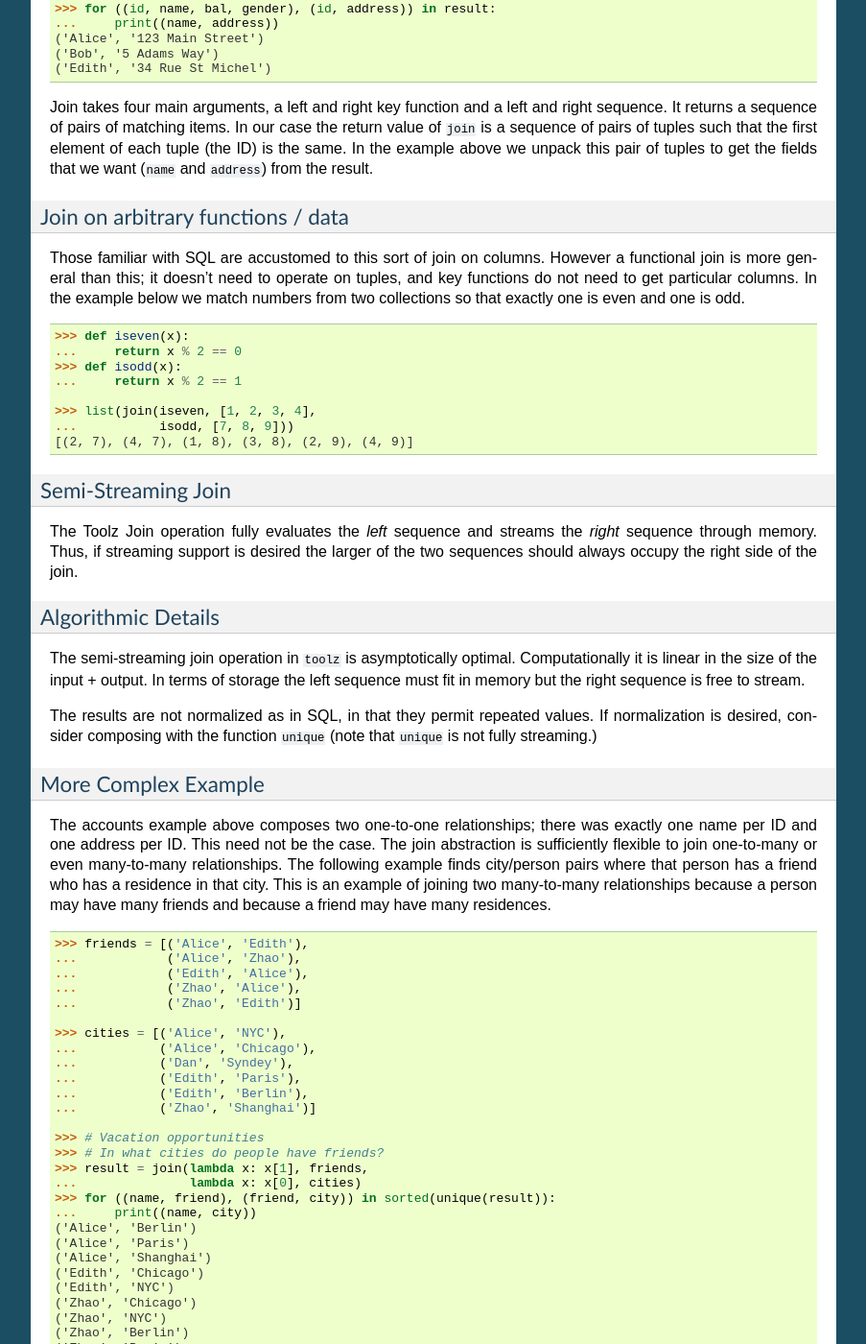
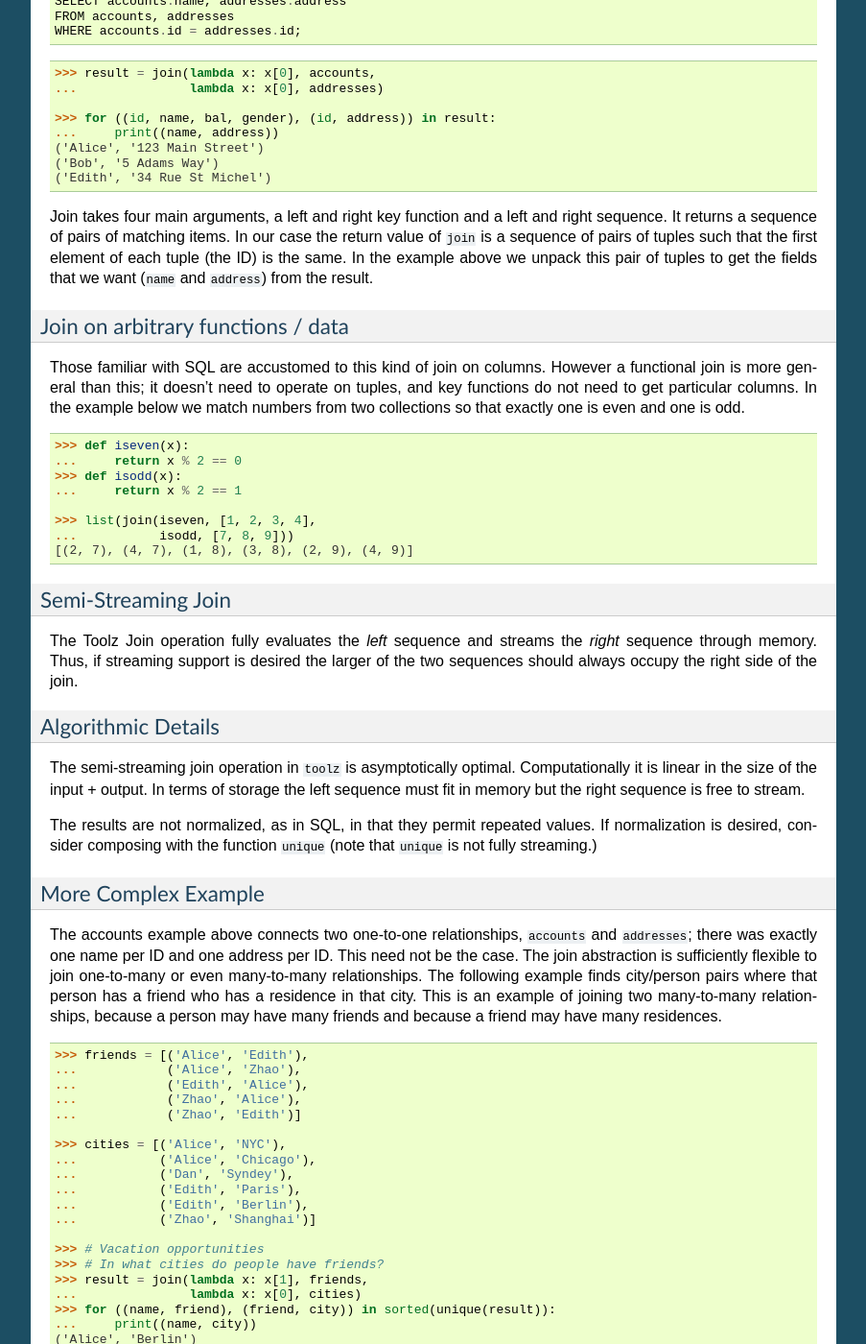
Before and after one commit to pytoolz/toolz, a Sphinx documentation site: the page built from doc/source/streaming-analytics.rst, in a window 1280 px wide and 1400 px high, scrolled down 2501 px. Shown: the whole window at 96% size, without its empty margins (198-1101 px from the left). Built offline with Sphinx 7.4.7, drawn with Linux system fonts in a browser that asks for light colours; the version number is read from the project's files by our own code; some of the changed text lies outside the part shown.

Commit message:
streaming-analytics edits suggested by @eriknw

```diff
--- a/doc/source/streaming-analytics.rst
+++ b/doc/source/streaming-analytics.rst
@@ -37,6 +37,10 @@
    ...                map(get([1, 2])),
    ...                list)
 
+*note: this uses the
+[curried](http://toolz.readthedocs.org/en/latest/curry.html) versions of
+``map`` and ``reduce``.*
+
 Of course, these operations are also well supported with standard
 list/generator comprehension syntax.  This syntax is more often used and
 generally considered to be more Pythonic.
@@ -123,6 +128,9 @@
 
    >>> reduceby(iseven, add, [1, 2, 3, 4])
    {True: 6, False: 4}
+
+The even numbers are added together ``(2 + 4 = 6)`` into group ``True``, and
+the odd numbers are added together ``(1 + 3 = 4)`` into group ``False``.
 
 
 Note that we have to replace the reduction ``sum`` with the binary operator
@@ -192,7 +200,7 @@
 Join on arbitrary functions / data
 ^^^^^^^^^^^^^^^^^^^^^^^^^^^^^^^^^^
 
-Those familiar with SQL are accustomed to this sort of join on columns.
+Those familiar with SQL are accustomed to this kind of join on columns.
 However a functional join is more general than this; it doesn't need to operate
 on tuples, and key functions do not need to get particular columns.  In the
 example below we match numbers from two collections so that exactly one is even
@@ -226,7 +234,7 @@
 storage the left sequence must fit in memory but the right sequence is free to
 stream.
 
-The results are not normalized as in SQL, in that they permit repeated values.  If
+The results are not normalized, as in SQL, in that they permit repeated values.  If
 normalization is desired, consider composing with the function ``unique`` (note
 that ``unique`` is not fully streaming.)
 
@@ -234,13 +242,14 @@
 More Complex Example
 ^^^^^^^^^^^^^^^^^^^^
 
-The accounts example above composes two one-to-one relationships; there was
-exactly one name per ID and one address per ID.  This need not be the case.
-The join abstraction is sufficiently flexible to join one-to-many or even
-many-to-many relationships.  The following example finds city/person pairs
-where that person has a friend who has a residence in that city.  This is an
-example of joining two many-to-many relationships because a person may have
-many friends and because a friend may have many residences.
+The accounts example above connects two one-to-one relationships, ``accounts``
+and ``addresses``; there was exactly one name per ID and one address per ID.
+This need not be the case.  The join abstraction is sufficiently flexible to
+join one-to-many or even many-to-many relationships.  The following example
+finds city/person pairs where that person has a friend who has a residence in
+that city.  This is an example of joining two many-to-many relationships,
+because a person may have many friends and because a friend may have many
+residences.
 
 
 .. code::
```
Also changed, not shown: other parts of doc/source/streaming-analytics.rst (+9 -7 lines).
